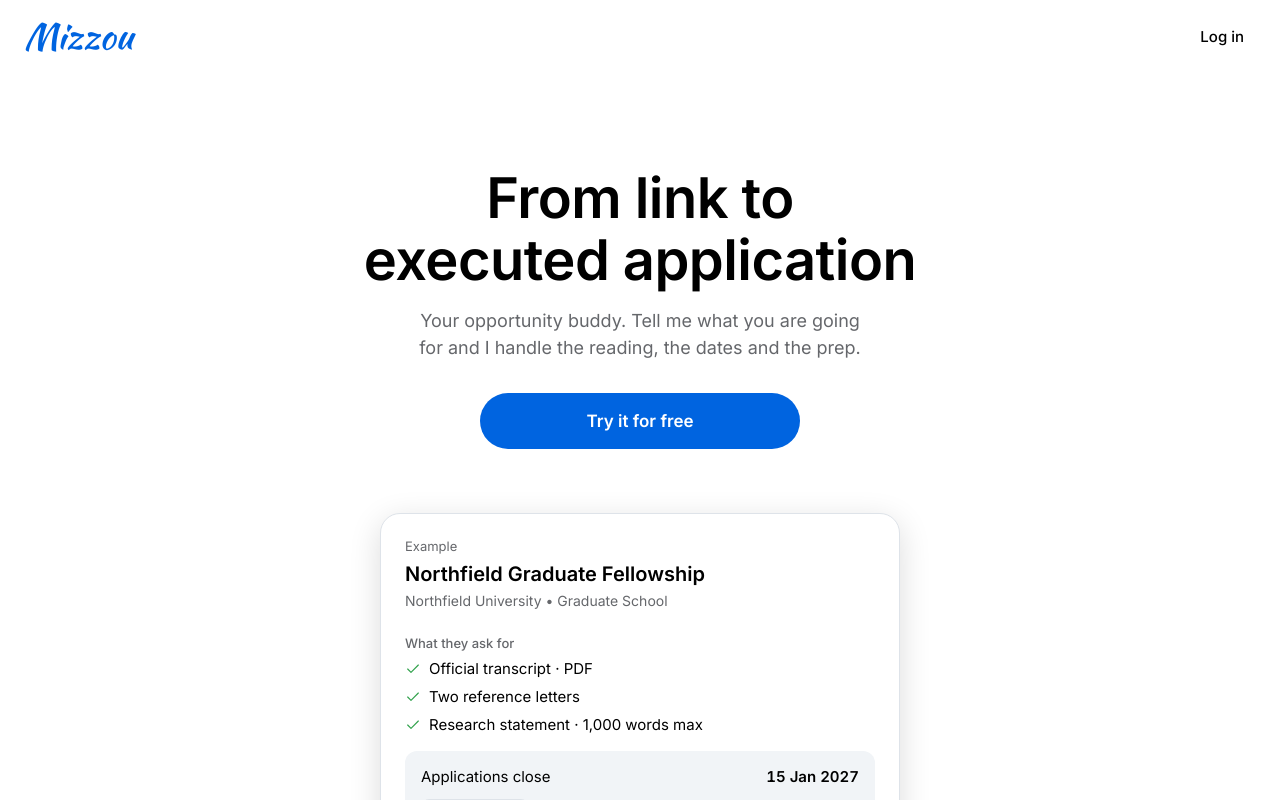
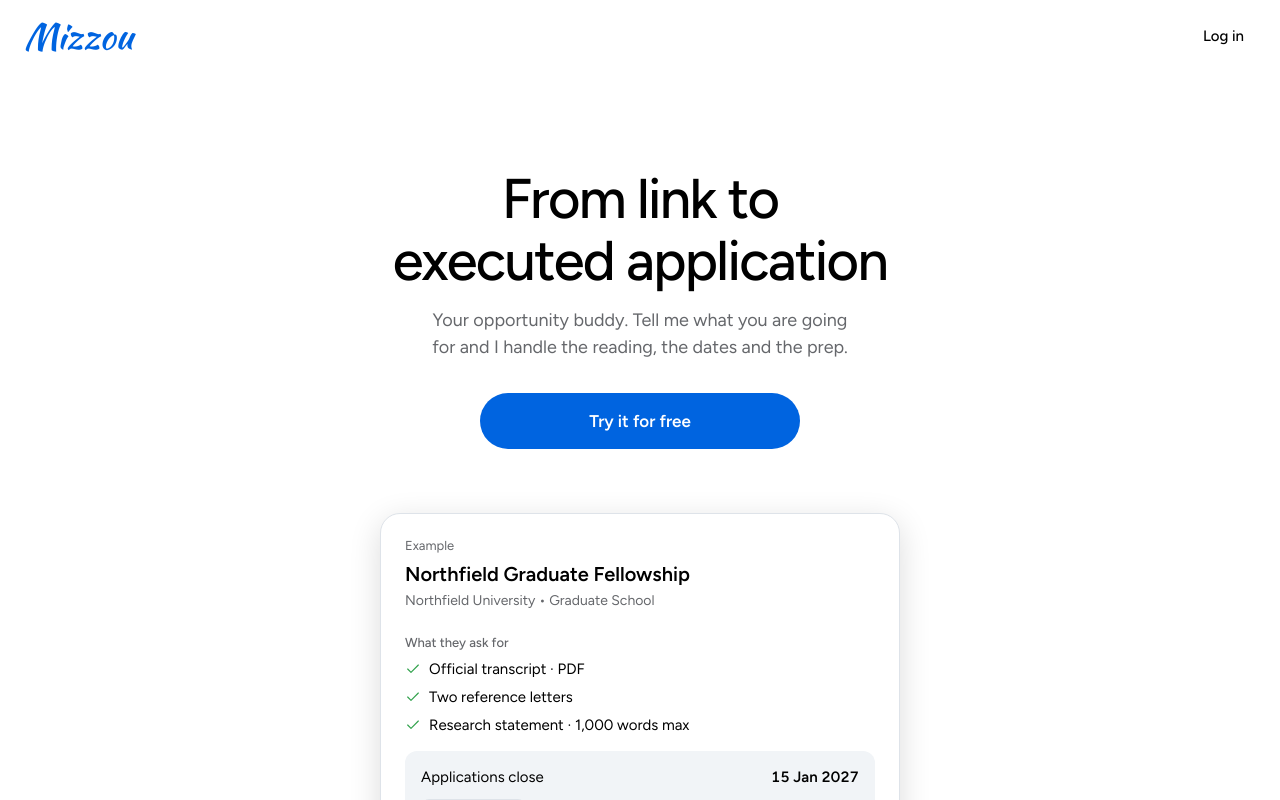
Before and after one commit to olamidefasogbon/mizzou, a Next.js app in the folder apps/web/: page / in a window 1280 px wide. Shown: the top 800 px of the page. Built offline with nearby package versions, Linux system fonts and the light colour scheme; no server answers.

Commit message:
Figtree UI font, lighter tighter hero headline
Co-Authored-By: Claude Sonnet 5.5 <noreply@anthropic.com>
Claude-Session: https://claude.ai/code/session_01YbUeNG8FRJSGRkFdSLW2P1

```diff
--- a/apps/web/src/app/landing.module.css
+++ b/apps/web/src/app/landing.module.css
@@ -46,8 +46,8 @@
   margin: 0;
   font-size: clamp(32px, 6vw, 56px);
   line-height: 1.1;
-  font-weight: 600;
-  letter-spacing: -0.01em;
+  font-weight: 500;
+  letter-spacing: -0.03em;
   max-width: 720px;
   text-wrap: balance;
 }
--- a/apps/web/src/app/layout.tsx
+++ b/apps/web/src/app/layout.tsx
@@ -1,8 +1,9 @@
 import type { Metadata, Viewport } from "next";
-import { Inter, Kaushan_Script } from "next/font/google";
+import { Figtree, Kaushan_Script } from "next/font/google";
 import "./globals.css";
 
-const inter = Inter({ subsets: ["latin"], variable: "--font-inter", display: "swap" });
+// UI face: Figtree, a clean geometric sans close to the Muse page. Falls back to Inter/system.
+const figtree = Figtree({ subsets: ["latin"], variable: "--font-figtree", display: "swap" });
 
 // Wordmark face (user instruction + docs/design/README.md). The PNGs show a
 // serif stand-in; the shipped wordmark is Pinyon Script.
@@ -26,7 +27,7 @@ export const viewport: Viewport = {
 
 export default function RootLayout({ children }: { children: React.ReactNode }) {
   return (
-    <html lang="en" className={`${inter.variable} ${kaushan.variable}`}>
+    <html lang="en" className={`${figtree.variable} ${kaushan.variable}`}>
       <body>{children}</body>
     </html>
   );
--- a/apps/web/src/app/styles/tokens.css
+++ b/apps/web/src/app/styles/tokens.css
@@ -36,7 +36,7 @@
   --mz-dur-enter: 240ms;
 
   --mz-font:
-    "Inter", system-ui, -apple-system, "Segoe UI", sans-serif;
+    var(--font-figtree, "Figtree"), "Inter", system-ui, -apple-system, "Segoe UI", sans-serif;
 }
 
 /* App shell: white canvas, single column. */
```
